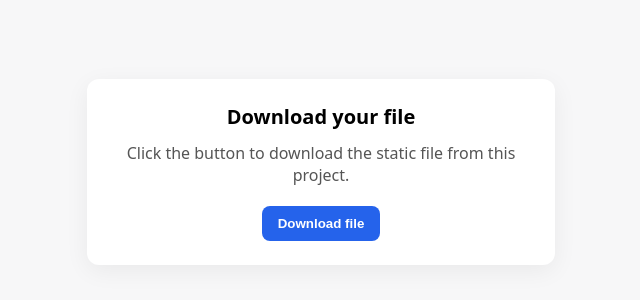
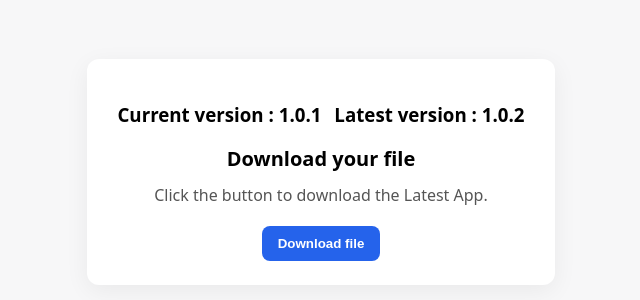
Before and after one commit to dayams9651/msc, a plain HTML site: page index.html in a window 1280 px wide. Shown: the part 228-528 px from the top of the page, without its empty margins (319-959 px from the left). Drawn offline with Linux system fonts and the light colour scheme.

Commit message:
Update aok 1.0.2

```diff
--- a/index.html
+++ b/index.html
@@ -42,14 +42,23 @@
         font-weight: 600;
         cursor: pointer;
       }
+      .version{
+        display: flex;
+        justify-content: space-around;
+        align-items: center;
+      }
       button:hover { background: #1d4ed8; }
       button:active { background: #1e40af; }
     </style>
   </head>
   <body>
     <div class="card">
+      <div class="version">
+        <h3>Current version : 1.0.1</h3>
+        <h3>Latest version : 1.0.2</h3>
+      </div>
       <h1>Download your file</h1>
-      <p>Click the button to download the static file from this project.</p>
+      <p>Click the button to download the Latest App.</p>
       <button id="downloadBtn" type="button">Download file</button>
     </div>
 
@@ -58,7 +67,7 @@
         var button = document.getElementById('downloadBtn');
         button.addEventListener('click', function () {
           // Path to the static file within the project
-          var filePath = 'static/newTesting.apk';
+          var filePath = 'static/1.0.2.apk';
 
           var link = document.createElement('a');
           link.href = filePath;
```
Also changed, not shown: 1 other file.
